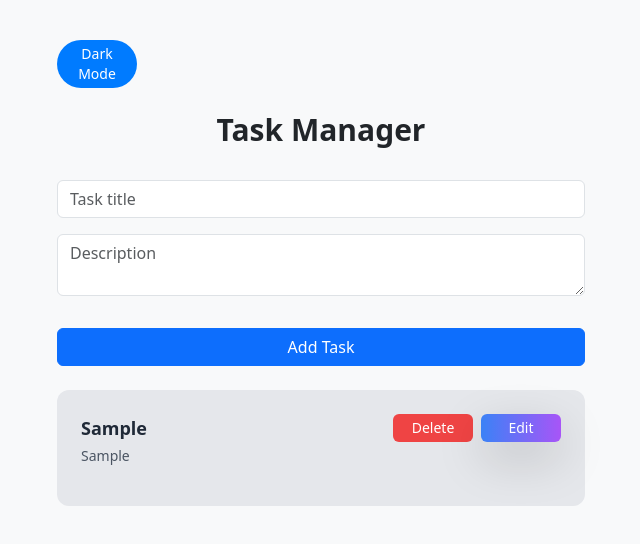
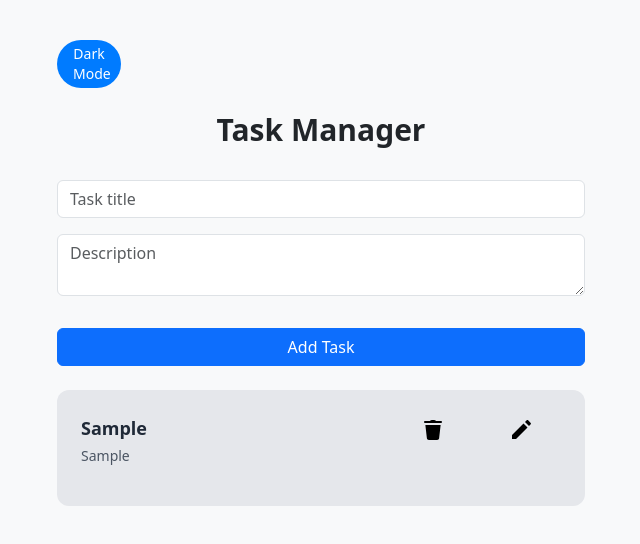
Before and after one commit to Ali-mehdizadeh73/task-manager, a React (Create React App) app: page / in a window 1280 px wide. Both pictures are taken after typing "Sample", "Sample" into the empty fields and a click on the button "Add Task". Shown: the top 544 px of the page, without its empty margins (319-959 px from the left). Built offline with nearby package versions, Linux system fonts and the light colour scheme.

Commit message:
style: improve UI of edit and delete buttons

```diff
--- a/src/App.js
+++ b/src/App.js
@@ -43,7 +43,7 @@ class App extends Component {
       <div className="w-full max-w-xl px-6">
         <button
           onClick={this.toggleDarkMode}
-          className={`mb-4 px-3 py-1 text-sm w-20 ${isDarkMode ? "dark" : "light"}`}
+          className={`custom-btn mb-4 px-3 py-1 text-sm w-20 ${isDarkMode ? "dark" : "light"}`}
           >
           {isDarkMode ? "Light Mode" : "Dark Mode"}
         </button>
--- a/src/components/TaskiTem.js
+++ b/src/components/TaskiTem.js
@@ -19,15 +19,19 @@ class TaskItem extends React.Component {
         <div className="flex space-x-2">
           <button
             onClick={() => deleteTask(index)}
-            className="px-3 py-1 text-sm w-20 bg-red-500 text-white rounded-md hover:bg-red-600"
+            className="px-3 py-1 text-sm w-20 text-white rounded-md hover:bg-red-600"
             >
-            Delete
+            <svg className="svg-icon" xmlns="http://www.w3.org/2000/svg" x="0px" y="0px" width="24" height="24" viewBox="0 0 24 24">
+              <path d="M 10.806641 2 C 10.289641 2 9.7956875 2.2043125 9.4296875 2.5703125 L 9 3 L 4 3 A 1.0001 1.0001 0 1 0 4 5 L 20 5 A 1.0001 1.0001 0 1 0 20 3 L 15 3 L 14.570312 2.5703125 C 14.205312 2.2043125 13.710359 2 13.193359 2 L 10.806641 2 z M 4.3652344 7 L 5.8925781 20.263672 C 6.0245781 21.253672 6.877 22 7.875 22 L 16.123047 22 C 17.121047 22 17.974422 21.254859 18.107422 20.255859 L 19.634766 7 L 4.3652344 7 z"></path>
+          </svg>
           </button>
           <button
             onClick={() => editTask(index)}
-            className="px-3 py-1 text-sm w-20 bg-gradient-to-r from-blue-500 to-purple-500 text-white rounded-md shadow-lg hover:brightness-110"
+            className="px-3 py-1 text-sm w-20 text-white rounded-md hover:bg-blue-600"
             >
-          Edit
+          <svg className="svg-icon" xmlns="http://www.w3.org/2000/svg" x="0px" y="0px" width="24" height="24" viewBox="0 0 24 24">
+            <path d="M 18.414062 2 C 18.158188 2 17.902031 2.0974687 17.707031 2.2929688 L 16 4 L 20 8 L 21.707031 6.2929688 C 22.098031 5.9019687 22.098031 5.2689063 21.707031 4.8789062 L 19.121094 2.2929688 C 18.925594 2.0974687 18.669937 2 18.414062 2 z M 14.5 5.5 L 3 17 L 3 21 L 7 21 L 18.5 9.5 L 14.5 5.5 z"></path>
+          </svg>
           </button>
         </div>
       </div>
--- a/src/index.css
+++ b/src/index.css
@@ -7,11 +7,16 @@
     @apply bg-gradient-to-r from-slate-100 via-slate-200 to-slate-300 text-slate-800 font-sans;
   }
 
-  h1, h2, h3, h4, h5 {
+  h1,
+  h2,
+  h3,
+  h4,
+  h5 {
     @apply font-extrabold text-slate-900;
   }
 
-  input, textarea {
+  input,
+  textarea {
     @apply outline-none focus:ring-2 focus:ring-indigo-500 rounded-md;
   }
 
@@ -68,6 +73,7 @@
 }
 
 button {
+  width: 4rem;
   border: none;
   padding: 5px 10px;
   border-radius: pointer;
@@ -82,6 +88,12 @@ button.dark {
   background-color: #6c757d;
   color: white;
 }
-.mb-4{
+
+.custom-btn {
   border-radius: 10rem;
+  width: 4rem;
 }
+
+.svg-icon {
+  margin: 0 auto;
+}
```
